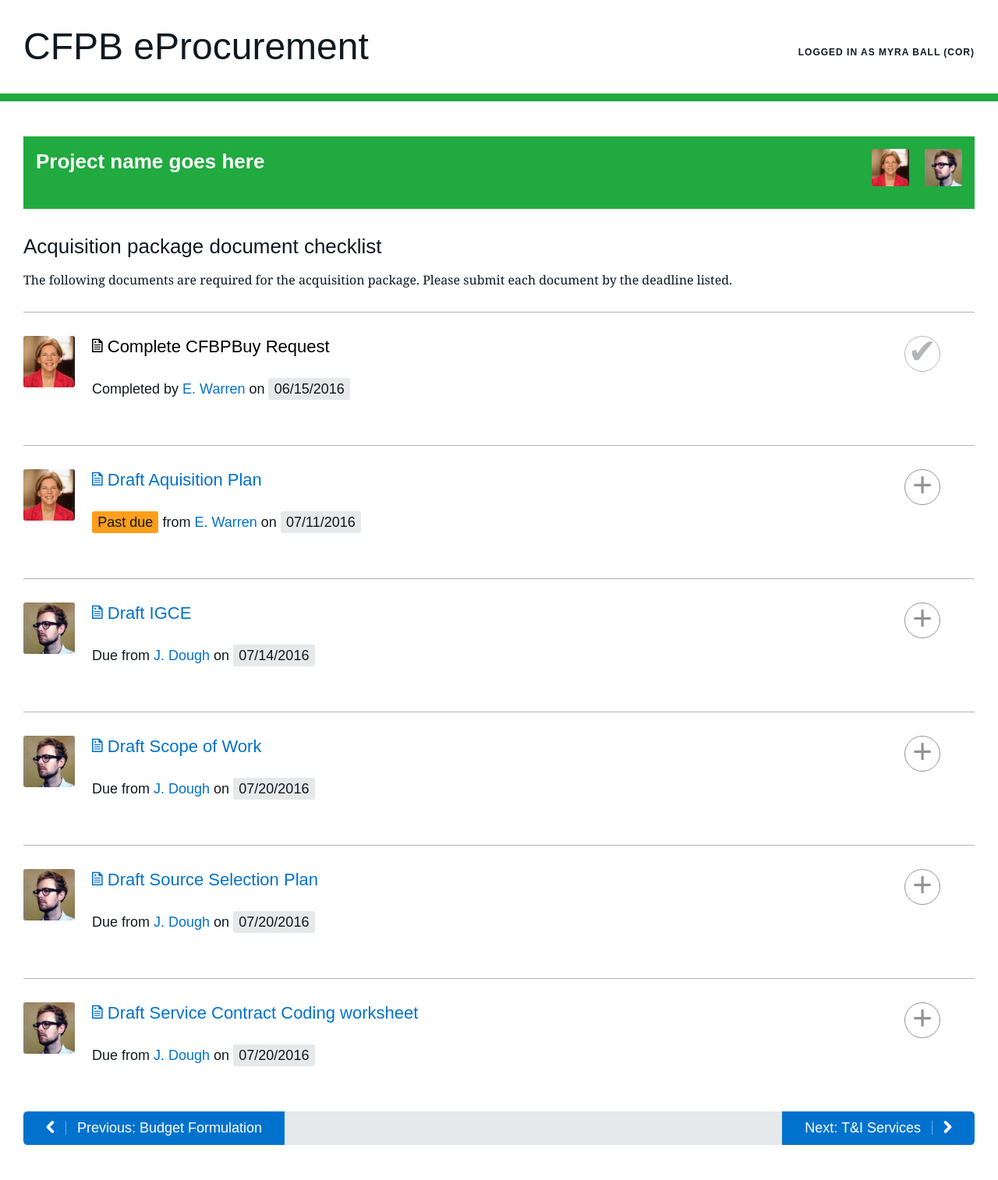
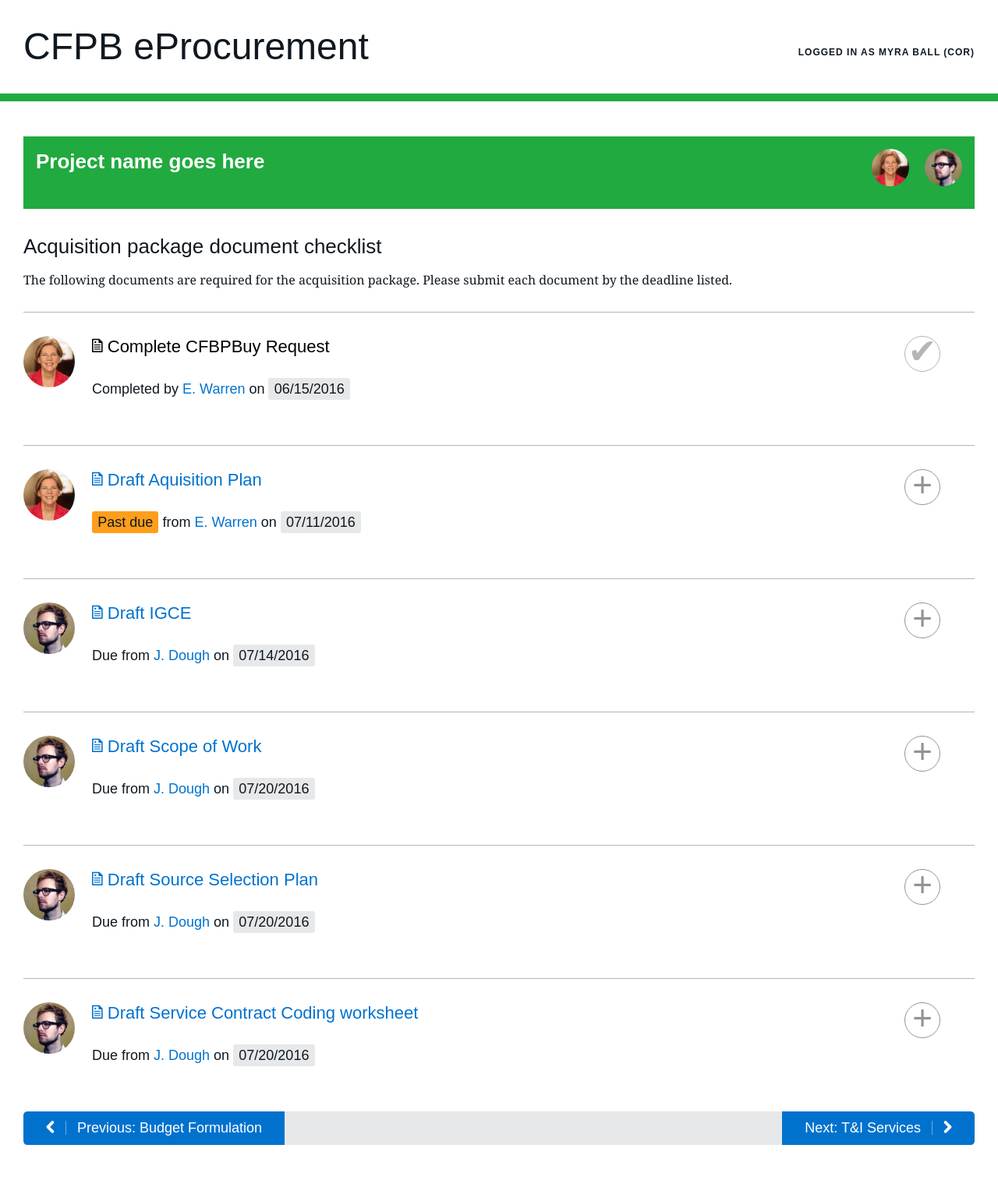
Before and after one commit to 18F/cfpb-eprocurement, a Jekyll site: the page built from checklist/index.html, in a window 1280 px wide. Shown: the whole page at 78% size. Built offline with Jekyll 4.4.1, drawn with Linux system fonts in a browser that asks for light colours.

Commit message:
fix avatar circles

```diff
--- a/_sass/prototypes/_checklist.scss
+++ b/_sass/prototypes/_checklist.scss
@@ -60,7 +60,7 @@
     display: inline-block;
     width: 3em;
     height: 3em;
-    border-radius: $border-radius;
+    border-radius: 3em;
   }
 
   .feature-list_item {
```
